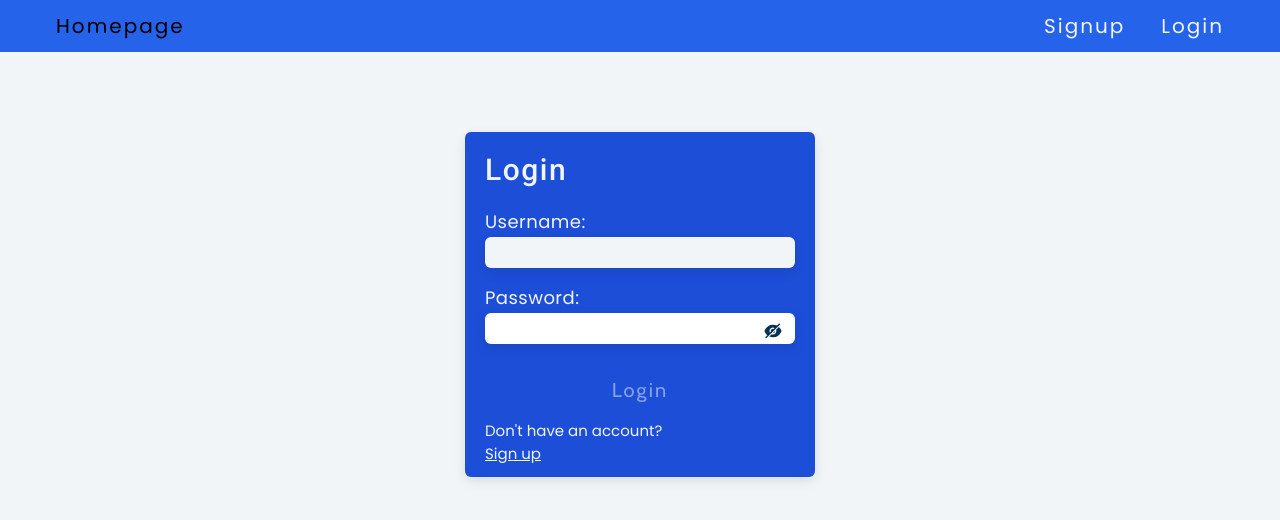
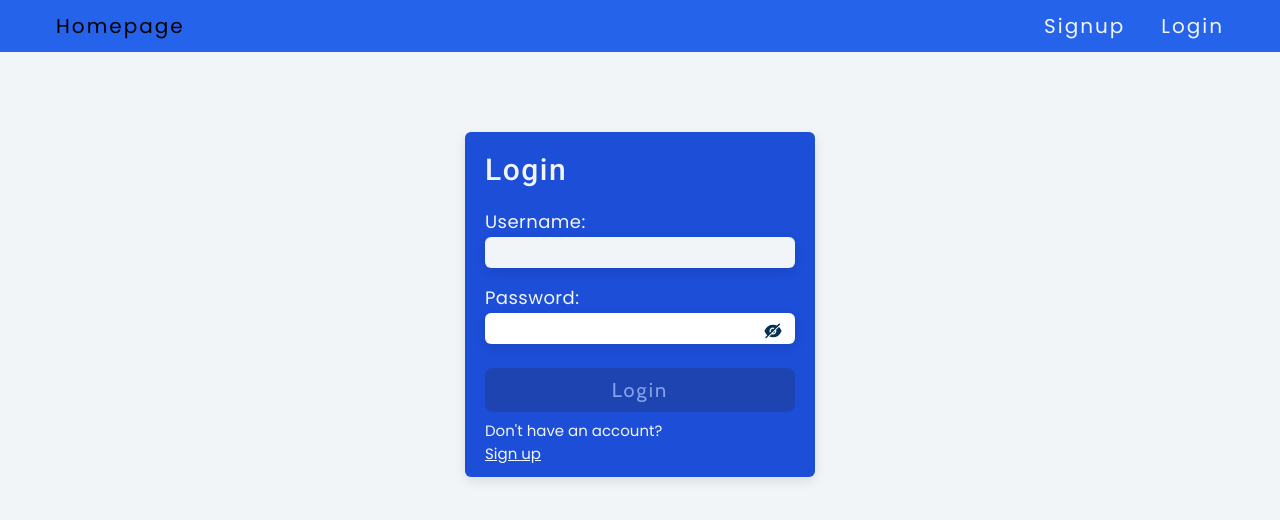
Before and after one commit to kawojue/user-registration, a React (Vite) app in the folder starter/: page /auth/login in a window 1280 px wide. Shown: the top 520 px of the page. Built offline with nearby package versions, Linux system fonts and the light colour scheme.

Commit message:
more styles

```diff
--- a/starter/src/index.css
+++ b/starter/src/index.css
@@ -59,7 +59,7 @@ input:focus {
 }
 
 .btn {
-    @apply py-2 w-full rounded-lg text-pry-clr-0 bg-blue-700 text-xl tracking-widest;
+    @apply py-2 w-full rounded-lg text-pry-clr-0 bg-blue-900 text-xl tracking-widest;
 }
 
 .btn:focus {
@@ -67,7 +67,7 @@ input:focus {
 }
 
 .btn:hover:not([disabled]) {
-    @apply bg-[navy] text-pry-clr-1 trans;
+    @apply bg-[navy] text-black trans;
 }
 
 .btn:disabled {
```
